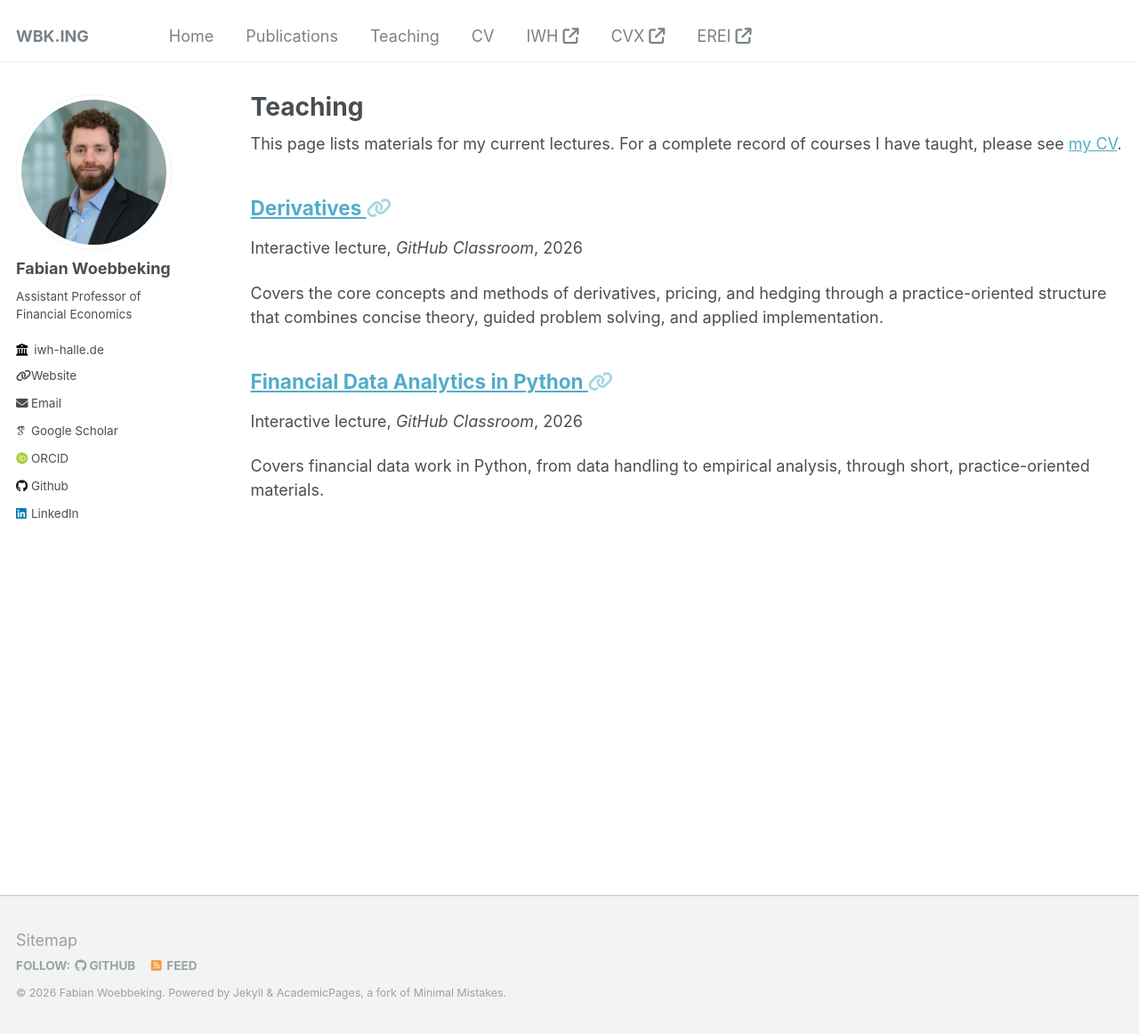
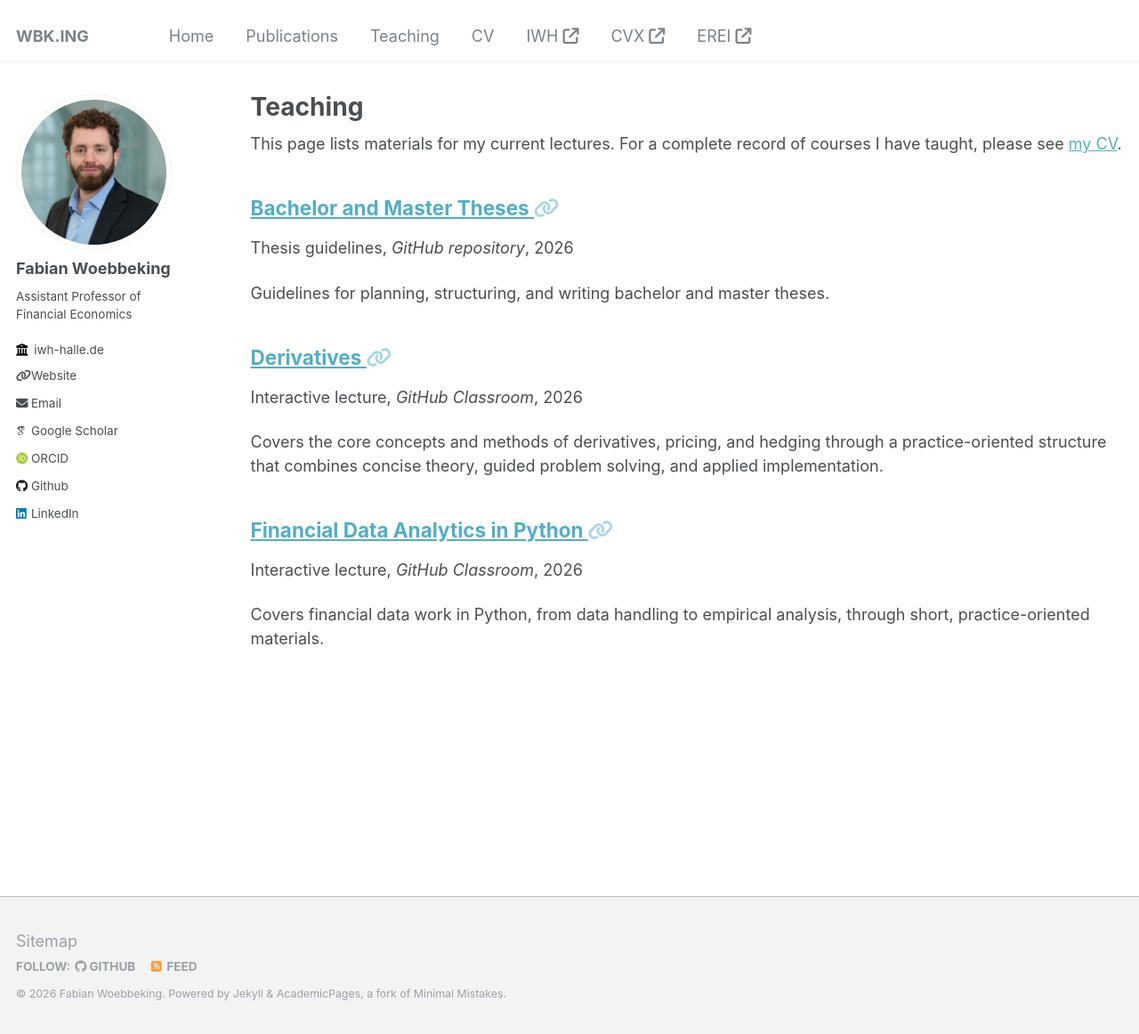
Before and after one commit to cafawo/cafawo.github.io, a Jekyll site: the page built from _pages/teaching.html, in a window 1280 px wide and 1162 px high. Shown: the whole window at 89% size. Built offline with Jekyll 4.4.1, drawn with Linux system fonts in a browser that asks for light colours; some web fonts are replaced.

Commit message:
Add bachelor and master theses guidelines page with permalink and repository link

```diff
--- a/_pages/cv.md
+++ b/_pages/cv.md
@@ -42,7 +42,7 @@ Selected Grants and Awards
 
 Teaching and Seminars
 ======
-  <ul>{% for post in site.teaching reversed %}
+  <ul>{% assign cv_teaching = site.teaching | where_exp: "post", "post.title != 'Bachelor and Master Theses'" %}{% for post in cv_teaching reversed %}
     {% include archive-single-cv.html %}
   {% endfor %}
   <li>Econometrics - Machine Learning (IWH-DPE, Ph.D.)</li>
--- /dev/null
+++ b/_teaching/bachelor-and-master-theses.md
@@ -0,0 +1,11 @@
+---
+title: "Bachelor and Master Theses"
+collection: teaching
+type: "Thesis guidelines"
+permalink: /teaching/bachelor-and-master-theses
+venue: "GitHub repository"
+link: https://github.com/cafawo/WritingGuidelines
+excerpt: "Guidelines for planning, structuring, and writing bachelor and master theses."
+---
+
+This page provides materials and guidance for bachelor and master theses. The repository is the single source of truth for materials and updates: [cafawo/WritingGuidelines](https://github.com/cafawo/WritingGuidelines).
```
